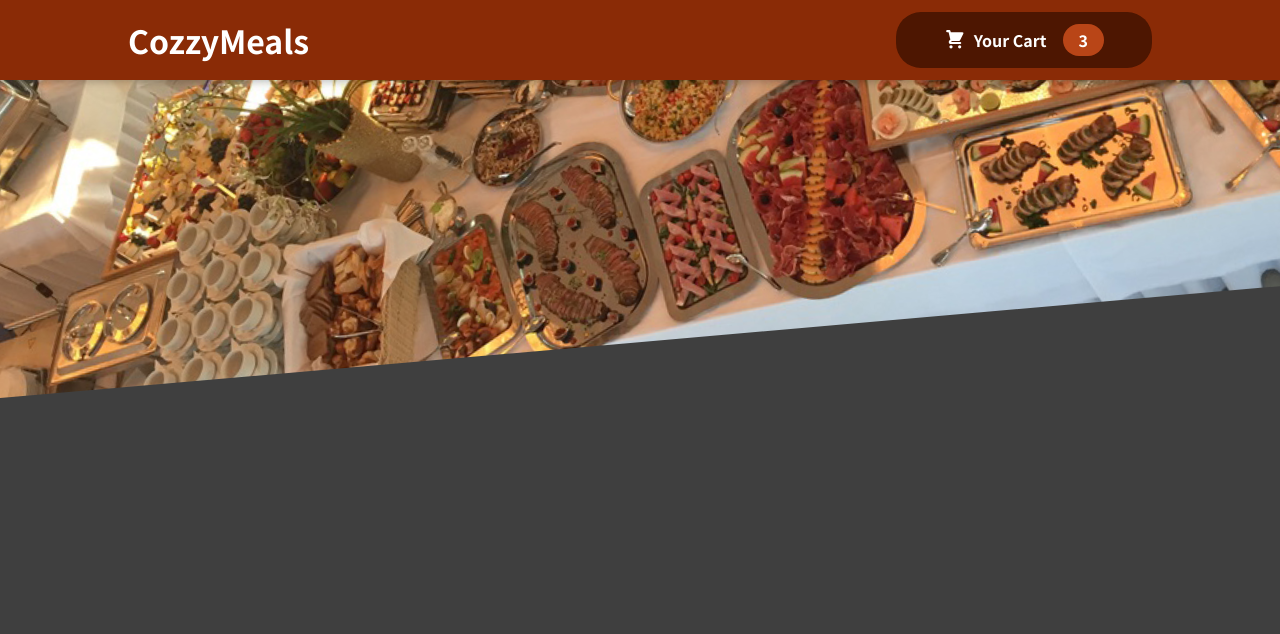
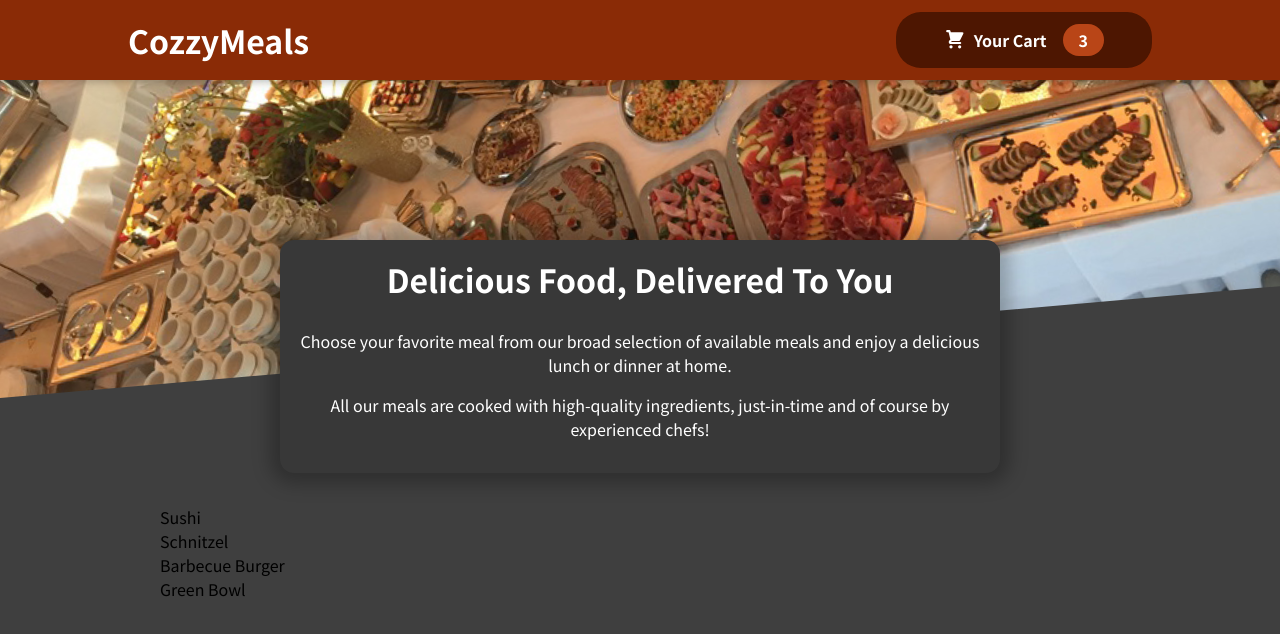
Before and after one commit to tonynnabs/react-food-app, a React (Create React App) app: page / in a window 1280 px wide. Shown: the top 634 px of the page. Built offline with nearby package versions, Linux system fonts and the light colour scheme.

Commit message:
adding meals component

```diff
--- a/src/App.js
+++ b/src/App.js
@@ -1,10 +1,12 @@
 import React from "react";
 import Header from "./components/Layout/Header";
+import Meals from "./components/Meals/Meals";
 
 function App() {
   return (
     <React.Fragment>
       <Header />
+      <Meals/>
     </React.Fragment>
   );
 }
--- /dev/null
+++ b/src/components/Meals/AvailableMeals.js
@@ -0,0 +1,38 @@
+import classes from './AvailableMeals.module.css';
+const DUMMY_MEALS = [
+    {
+      id: 'm1',
+      name: 'Sushi',
+      description: 'Finest fish and veggies',
+      price: 22.99,
+    },
+    {
+      id: 'm2',
+      name: 'Schnitzel',
+      description: 'A german specialty!',
+      price: 16.5,
+    },
+    {
+      id: 'm3',
+      name: 'Barbecue Burger',
+      description: 'American, raw, meaty',
+      price: 12.99,
+    },
+    {
+      id: 'm4',
+      name: 'Green Bowl',
+      description: 'Healthy...and green...',
+      price: 18.99,
+    },
+  ];
+const AvailableMeals = () => {
+    const mealsList = DUMMY_MEALS.map(meal => <li>{meal.name}</li>);
+    return <section className={classes.meals}>
+        <ul>
+            {mealsList}
+        </ul>
+    </section>
+
+}
+
+export default AvailableMeals;
--- /dev/null
+++ b/src/components/Meals/AvailableMeals.module.css
@@ -0,0 +1,24 @@
+.meals {
+    max-width: 60rem;
+    width: 90%;
+    margin: 2rem auto;
+    animation: meals-appear 1s ease-out forwards;
+  }
+
+  .meals ul {
+    list-style: none;
+    margin: 0;
+    padding: 0;
+  }
+
+  @keyframes meals-appear {
+    from {
+      opacity: 0;
+      transform: translateY(3rem);
+    }
+
+    to {
+      opacity: 1;
+      transform: translateY(0);
+    }
+  }
--- /dev/null
+++ b/src/components/Meals/Meals.js
@@ -0,0 +1,12 @@
+import React from "react";
+import AvailableMeals from "./AvailableMeals";
+import MealsSummary from "./MealsSummary";
+
+const Meals = () => {
+    return <React.Fragment>
+        <MealsSummary />
+        <AvailableMeals/>
+    </React.Fragment>
+}
+
+export default Meals;
--- /dev/null
+++ b/src/components/Meals/MealsSummary.js
@@ -0,0 +1,19 @@
+import classes from './MealsSummary.module.css';
+
+const MealsSummary = () => {
+  return (
+    <section className={classes.summary}>
+      <h2>Delicious Food, Delivered To You</h2>
+      <p>
+        Choose your favorite meal from our broad selection of available meals
+        and enjoy a delicious lunch or dinner at home.
+      </p>
+      <p>
+        All our meals are cooked with high-quality ingredients, just-in-time and
+        of course by experienced chefs!
+      </p>
+    </section>
+  );
+};
+
+export default MealsSummary;
--- /dev/null
+++ b/src/components/Meals/MealsSummary.module.css
@@ -0,0 +1,18 @@
+.summary {
+    text-align: center;
+    max-width: 45rem;
+    width: 90%;
+    margin: auto;
+    margin-top: -10rem;
+    position: relative;
+    background-color: #383838;
+    color: white;
+    border-radius: 14px;
+    padding: 1rem;
+    box-shadow: 0 1px 18px 10px rgba(0, 0, 0, 0.25);
+  }
+
+  .summary h2 {
+    font-size: 2rem;
+    margin-top: 0;
+  }
```
Also changed, not shown: 1 other file (tests, documents, lock files or other folders).
